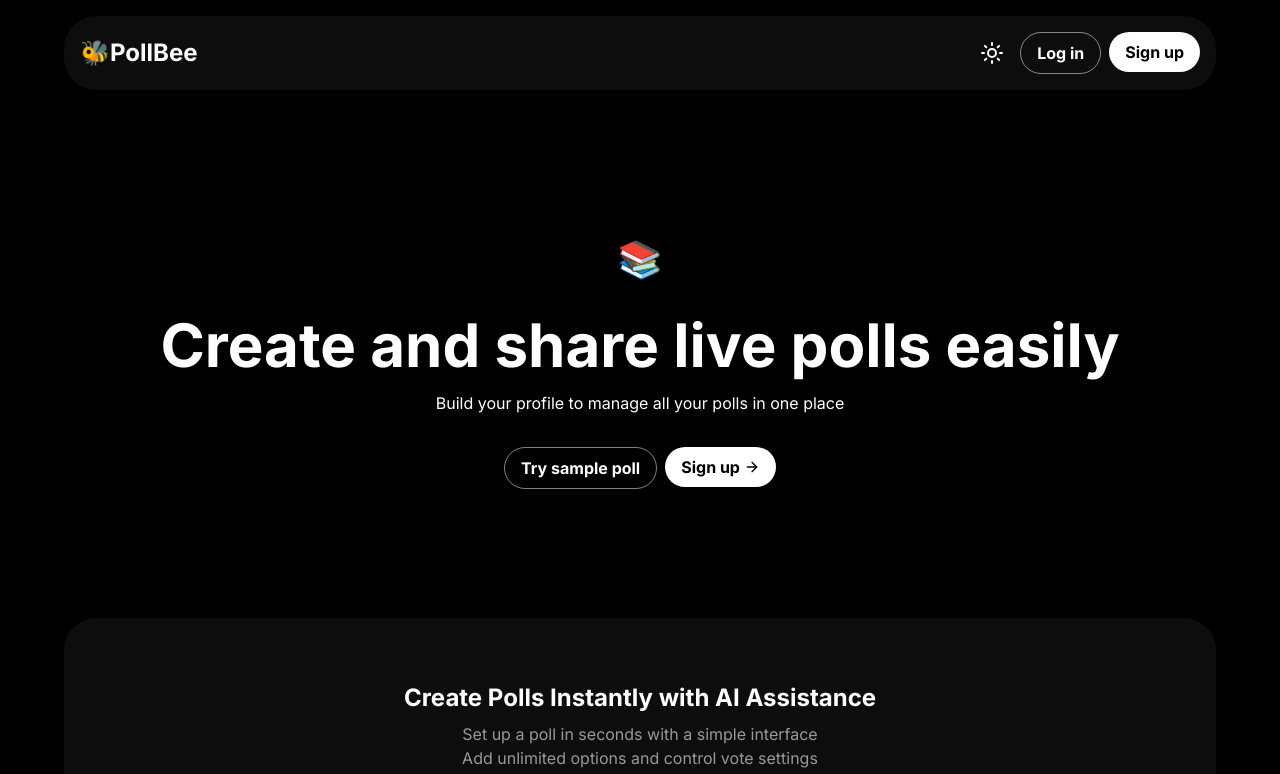
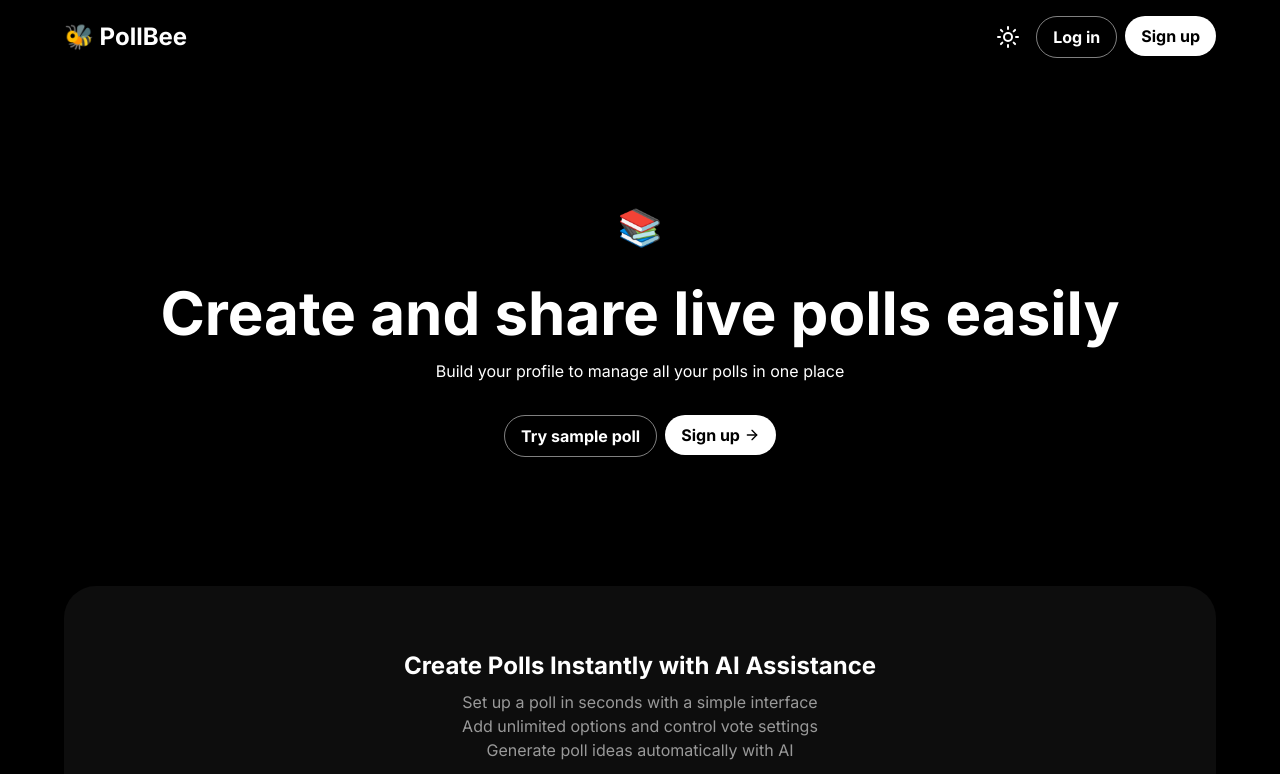
Before and after one commit to jonte265/pollbee, a Next.js app in the folder frontend/: page / in a window 1280 px wide. Shown: the top 774 px of the page. Built offline with nearby package versions, Linux system fonts and the light colour scheme.

Commit message:
simpler header

```diff
--- a/frontend/components/Header.tsx
+++ b/frontend/components/Header.tsx
@@ -75,10 +75,10 @@ export default function Header() {
   }
 
   return (
-    <header className="m-auto mb-16 flex max-w-6xl flex-col justify-center gap-4 rounded-4xl bg-background-50 px-4 py-4">
+    <header className="m-auto mb-16 flex max-w-6xl flex-col justify-center">
       <div className="flex flex-wrap items-center justify-between">
         <Link href="/">
-          <h1 className="text-xl font-bold sm:text-2xl">🐝PollBee</h1>
+          <h1 className="text-xl font-bold sm:text-2xl">🐝 PollBee</h1>
         </Link>
 
         <div className="flex items-center justify-center gap-4">
```
